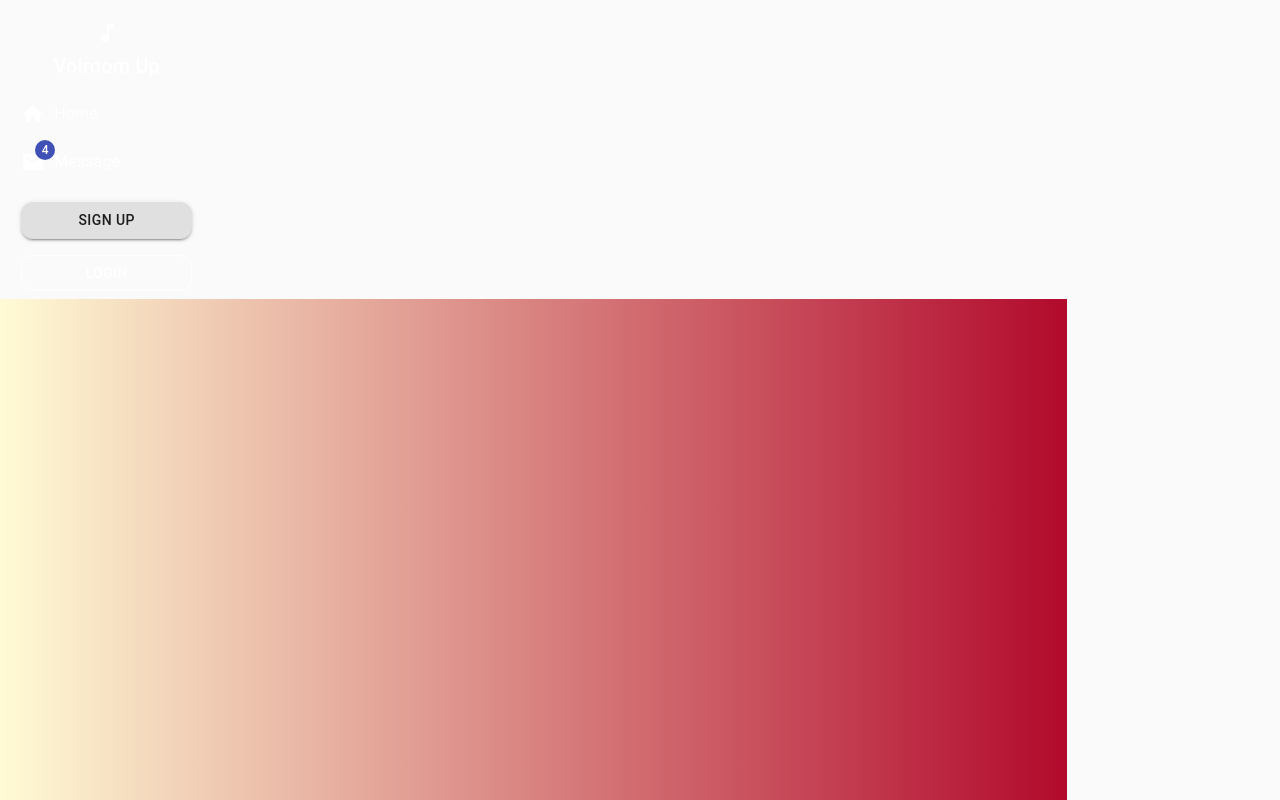
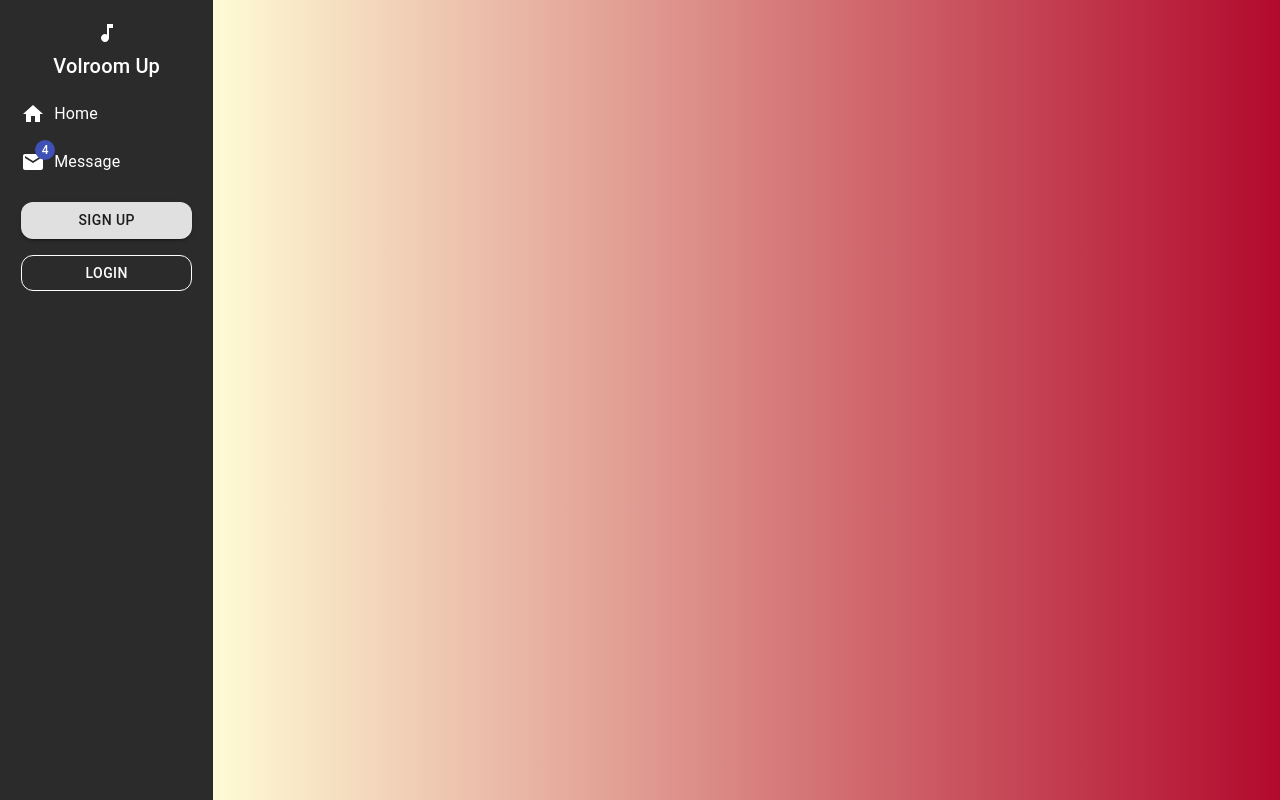
Before and after one commit to dev-dongwon/webrtc-with-react, a React (Create React App) app in the folder client/: page / in a window 1280 px wide. Shown: the top 800 px of the page. Built offline with nearby package versions, Linux system fonts and the light colour scheme; the HTML template or start-up script is replaced by a standard one.

Commit message:
Modified : sidemenu 컴포넌트를 고정형 디자인으로 변경

```diff
--- a/client/src/components/layout/menu/SideMenu.js
+++ b/client/src/components/layout/menu/SideMenu.js
@@ -1,11 +1,23 @@
 import React from "react";
 import Sign from "./Sign";
 import Items from "./Items";
-import { Grid } from "@material-ui/core";
+import { Grid, makeStyles } from "@material-ui/core";
+
+const useStyles = makeStyles(theme => ({
+  nav : {
+    position: "fixed",
+    zIndex: "1",
+    background: "rgb(43, 43, 43)",
+    height: "100vh",
+    width: "100%"
+  }
+}));
 
 const Nav = () => {
+  const classes = useStyles();
+
   return (
-    <Grid item xs={false} sm={4} md={2} className="nav">
+    <Grid item xs={false} sm={4} md={2} className={classes.nav}>
       <Items></Items>
       <Sign></Sign>
     </Grid>
```
